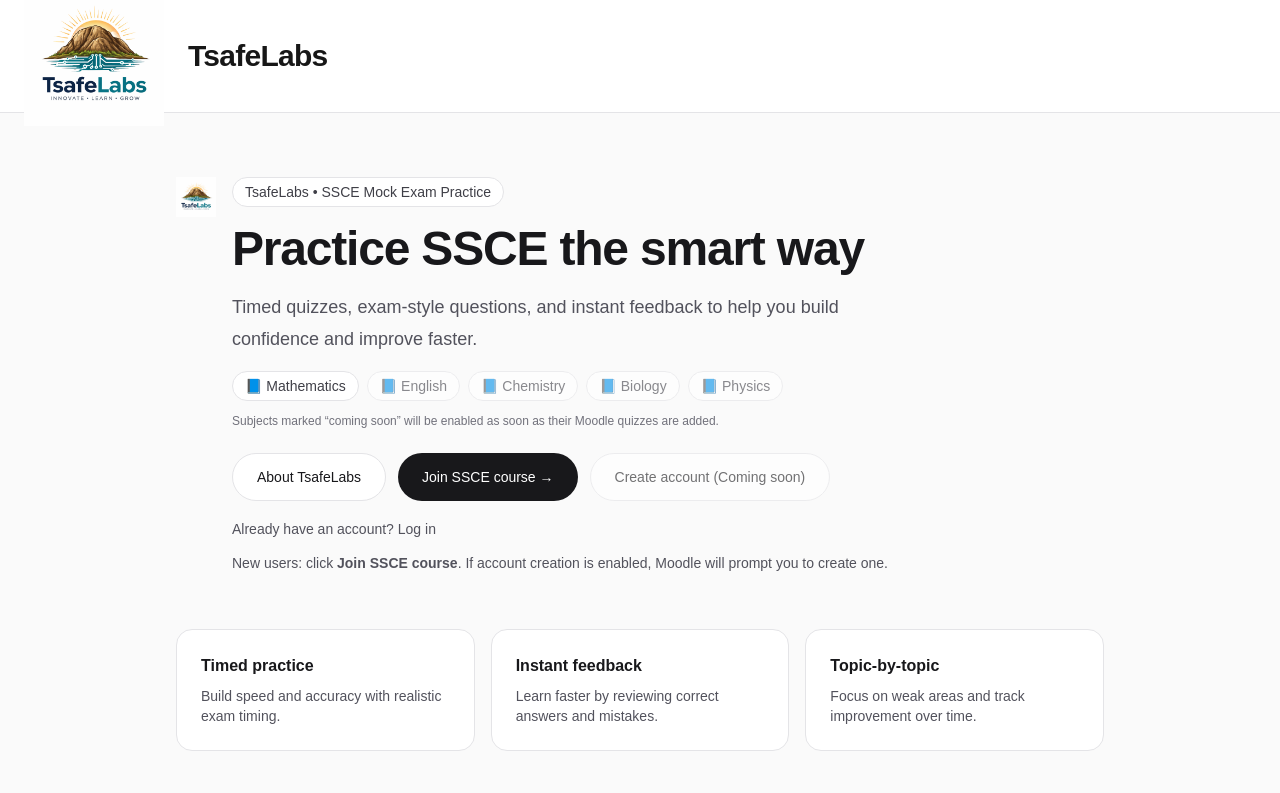
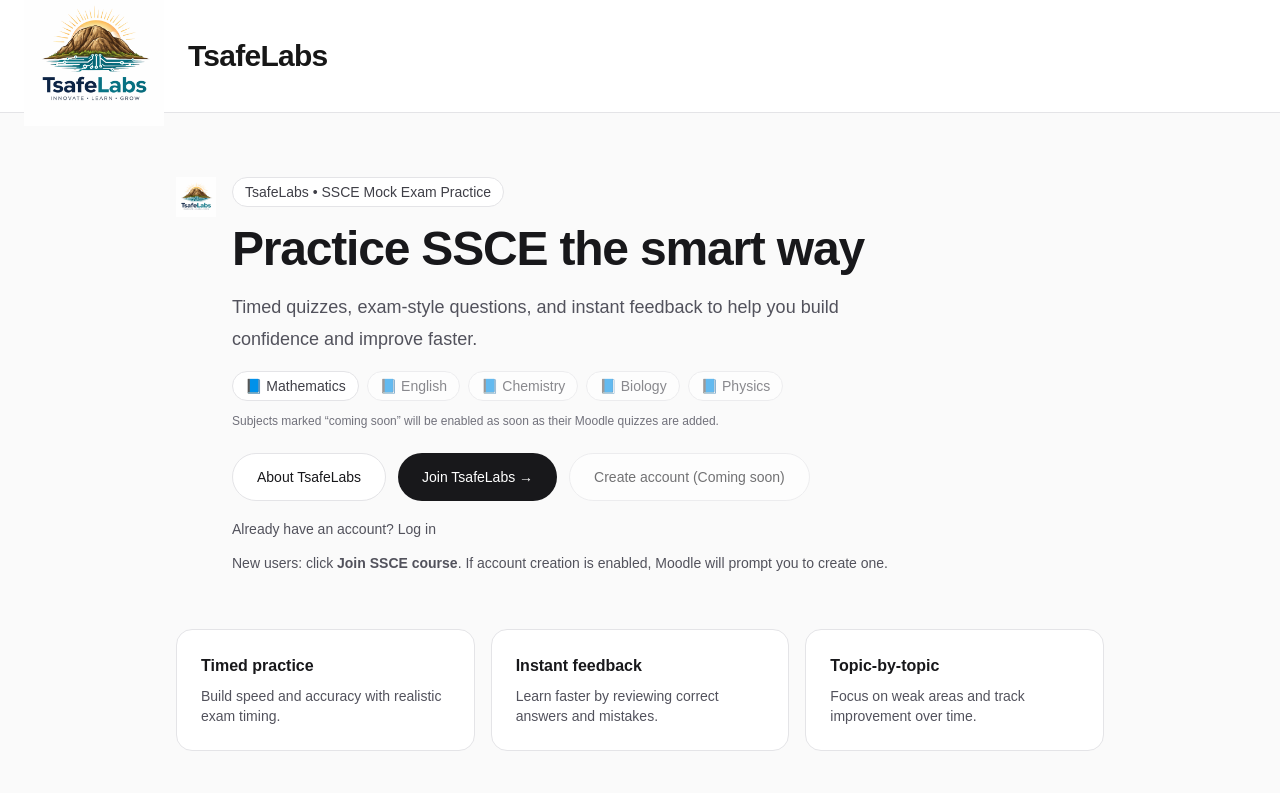
Before and after one commit to BasiruUsman/mock-exam-site, a Next.js app: page / in a window 1280 px wide. Shown: the top 793 px of the page. Built offline with nearby package versions, Linux system fonts and the light colour scheme.

Commit message:
Update course name from SSCE to TsafeLabs

```diff
--- a/app/page.tsx
+++ b/app/page.tsx
@@ -144,7 +144,7 @@
                 rel="noopener noreferrer"
                 className="inline-flex h-12 items-center justify-center rounded-full bg-zinc-900 px-6 text-sm font-medium text-white transition-colors hover:bg-zinc-800 dark:bg-white dark:text-black dark:hover:bg-zinc-200"
               >
-                Join SSCE course →
+                Join TsafeLabs →
               </a>
 
               {/* Signup (disabled / optional) */}
```
